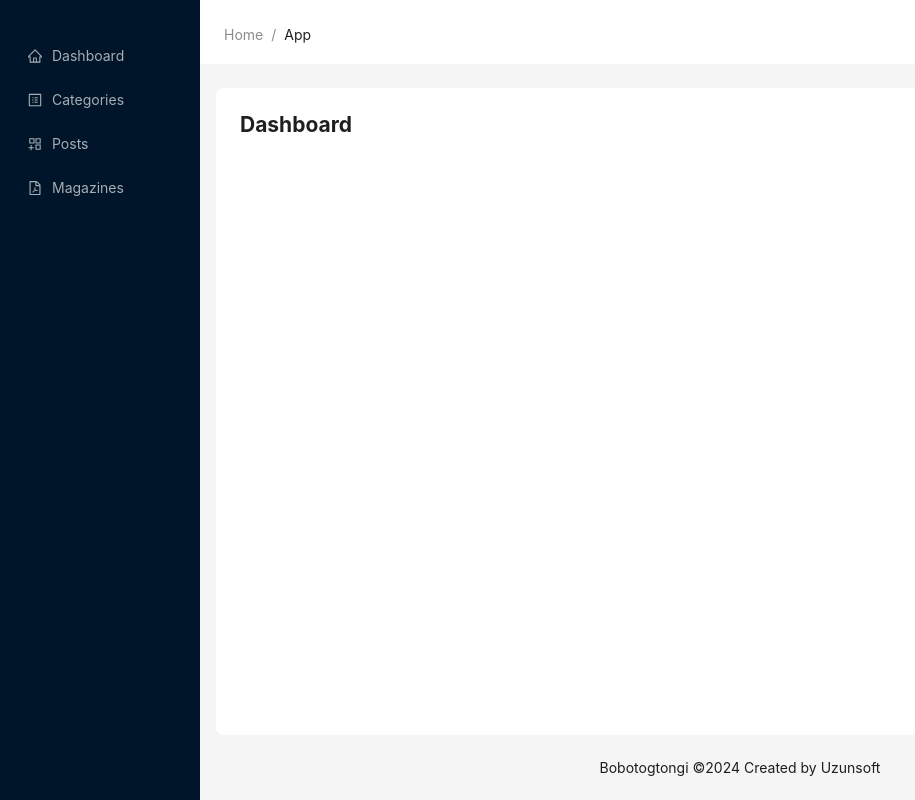
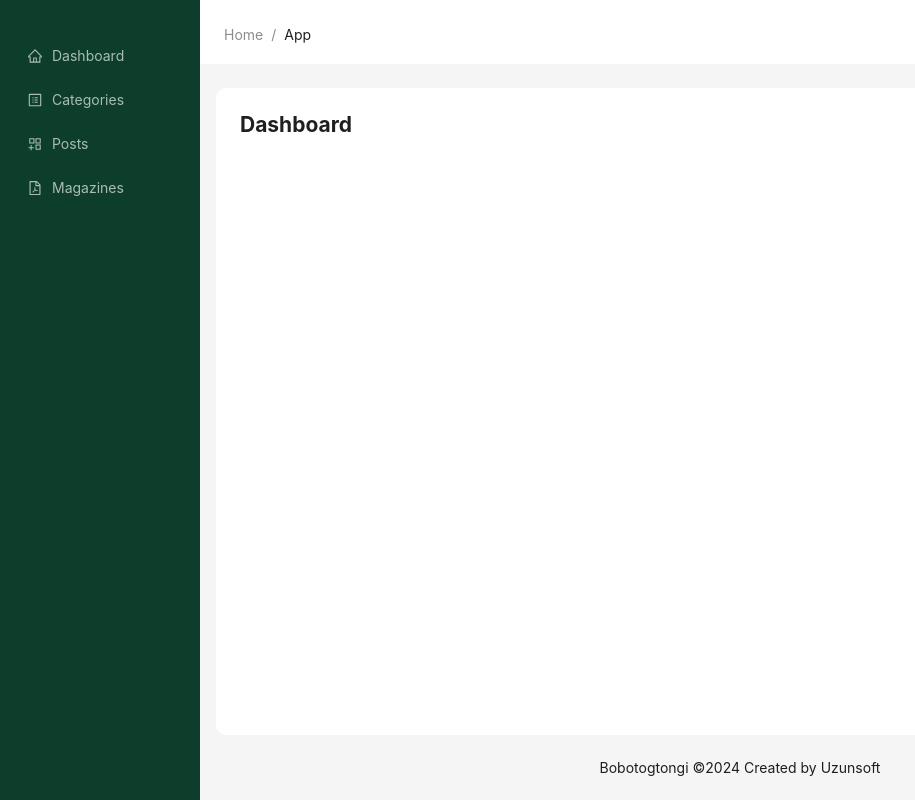
Before and after one commit to Sadullo1992/newspaper-backend, a React (Vite) app in the folder frontend/: page /admin in a window 1280 px wide. Shown: the whole page, without its empty margins (0-915 px from the left). Built offline with nearby package versions, Linux system fonts and the light colour scheme; no server answers.

Commit message:
fix: change primary theme color

```diff
--- a/frontend/src/components/SideBar.tsx
+++ b/frontend/src/components/SideBar.tsx
@@ -52,7 +52,7 @@ export const SideBar = () => {
   };
 
   return (
-    <Layout.Sider breakpoint="lg" collapsedWidth="0">
+    <Layout.Sider breakpoint="lg" collapsedWidth="0" style={{ background: '#0d3e2c' }}>
       <div className="demo-logo-vertical" />
       <Menu
         theme="dark"
--- a/frontend/src/index.css
+++ b/frontend/src/index.css
@@ -1,7 +1,15 @@
 *,
 *::before,
 *::after {
-    margin: 0;
-    padding: 0;
-    box-sizing: border-box;
+  margin: 0;
+  padding: 0;
+  box-sizing: border-box;
 }
+
+.ant-menu{
+  background: #0d3e2c;
+}
+
+.ant-layout-sider-zero-width-trigger {
+  background: #0d3e2c !important;
+}
--- a/frontend/src/main.tsx
+++ b/frontend/src/main.tsx
@@ -1,4 +1,5 @@
 import { QueryClient, QueryClientProvider } from '@tanstack/react-query';
+import { ConfigProvider } from 'antd';
 import React from 'react';
 import ReactDOM from 'react-dom/client';
 import { BrowserRouter } from 'react-router-dom';
@@ -15,11 +16,20 @@ const queryClient = new QueryClient({
   },
 });
 
+const theme = {
+  token: {
+    colorPrimary: '#25ae7a',
+    borderRadius: 8,
+  },
+};
+
 ReactDOM.createRoot(document.getElementById('root')!).render(
   <React.StrictMode>
     <BrowserRouter>
       <QueryClientProvider client={queryClient}>
-        <App />
+        <ConfigProvider theme={theme}>
+          <App />
+        </ConfigProvider>
       </QueryClientProvider>
     </BrowserRouter>
   </React.StrictMode>
--- a/frontend/src/pages/categories/data/columns.tsx
+++ b/frontend/src/pages/categories/data/columns.tsx
@@ -1,8 +1,8 @@
+import { DeleteFilled, EditOutlined } from '@ant-design/icons';
 import { Space, TableProps } from 'antd';
-import { DeleteFilled, EditOutlined } from '@ant-design/icons';
 import { Link } from 'react-router-dom';
+import { ConfirmModal } from '../../../components/ConfirmModal';
 import { Category } from '../../../types/types';
-import { ConfirmModal } from '../../../components/ConfirmModal';
 
 export const columns: TableProps<Category>['columns'] = [
   {
@@ -21,7 +21,7 @@ export const columns: TableProps<Category>['columns'] = [
     render: (_, { id, name }) => (
       <Space size={50}>
         <Link to={`/admin/category/${id}/edit`}>
-          <EditOutlined style={{ fontSize: 16 }} />
+          <EditOutlined style={{ fontSize: 16, color: '#25ae7a' }} />
         </Link>
         <ConfirmModal data={{ id, name }} type="category">
           <DeleteFilled style={{ fontSize: 16, color: '#f5222d' }} />
--- a/frontend/src/pages/posts/data/columns.tsx
+++ b/frontend/src/pages/posts/data/columns.tsx
@@ -71,7 +71,7 @@ export const columns: TableProps<PostTableDataType>['columns'] = [
     render: (_, { id, title }) => (
       <Space>
         <Link to={`/admin/post/${id}/edit`}>
-          <EditOutlined style={{ fontSize: 16 }} />
+          <EditOutlined style={{ fontSize: 16, color: '#25ae7a' }} />
         </Link>
         <ConfirmModal data={{ id, name: title }} type="post">
           <DeleteFilled style={{ fontSize: 16, color: '#f5222d' }} />
```
